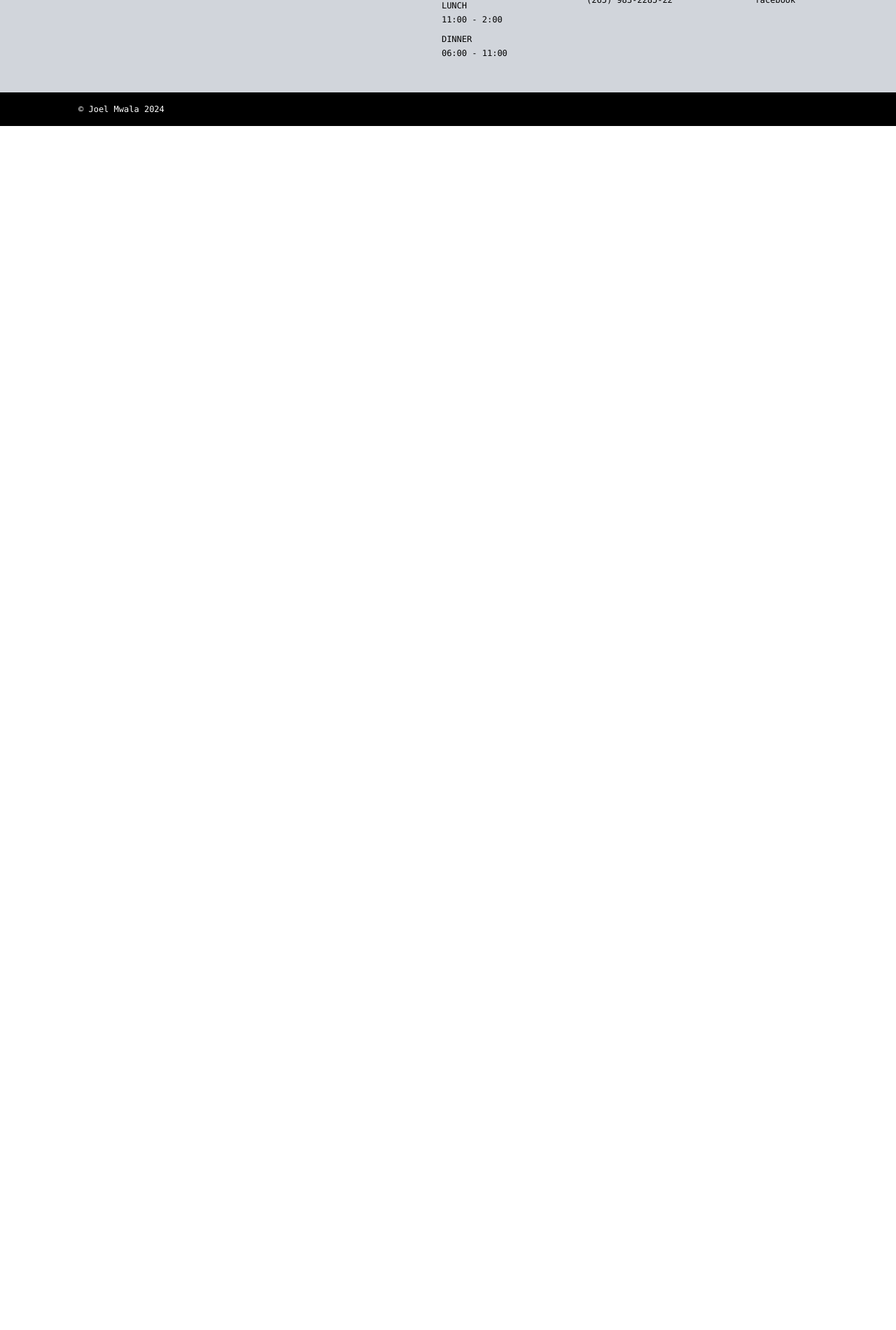
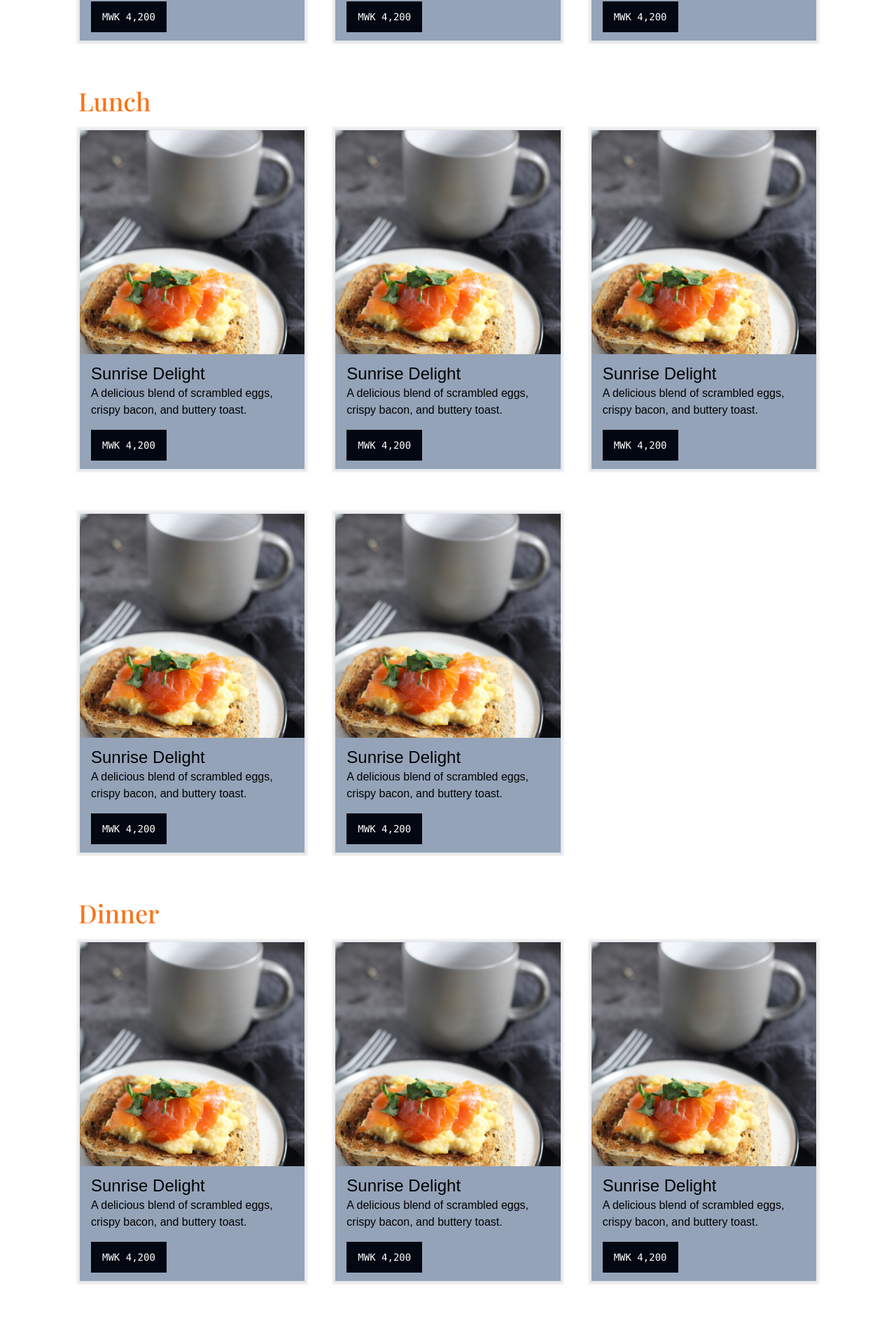
Before and after one commit to kazoomarc/samala_foods_one, a Next.js app: page /menu in a window 1280 px wide. Shown: the part 620-2520 px from the top of the page at 70% size. Before the commit the page ends 800 px from the top, so only its background shows below. Built offline with nearby package versions, Linux system fonts and the light colour scheme; a web font is replaced by a local one.

Commit message:
update menu page with one repeating menu

```diff
--- a/app/menu/page.tsx
+++ b/app/menu/page.tsx
@@ -5,7 +5,103 @@ export default function Home() {
   return (
     <>
       <Header />
+      <Menu />
       <Footer />
     </>
   );
 }
+
+function Menu() {
+  return (
+    <div>
+      <div className="px-28 py-10 _bg-orange-800">
+        <div id="breakfast" className="mt-8">
+          <h2 className="text-4xl font-medium font-playfair text-orange-500">
+            Break Fast
+          </h2>
+          <div className="grid grid-cols-3 gap-10">
+            <MenuCard />
+            <MenuCard />
+            <MenuCard />
+          </div>
+        </div>
+
+        <div id="lunch" className="mt-16">
+          <h2 className="text-4xl font-medium font-playfair text-orange-500">
+            Lunch
+          </h2>
+          <div className="grid grid-cols-3 gap-10">
+            <MenuCard />
+            <MenuCard />
+            <MenuCard />
+            <MenuCard />
+            <MenuCard />
+          </div>
+        </div>
+
+        <div id="dinner" className="mt-16">
+          <h2 className="text-4xl font-medium font-playfair text-orange-500">
+            Dinner
+          </h2>
+          <div className="grid grid-cols-3 gap-10">
+            <MenuCard />
+            <MenuCard />
+            <MenuCard />
+          </div>
+        </div>
+
+        <div id="drinks" className="mt-16">
+          <h2 className="text-4xl font-medium font-playfair text-orange-500">
+            Drinks
+          </h2>
+          <div className="grid grid-cols-3 gap-10">
+            <MenuCard />
+            <MenuCard />
+            <MenuCard />
+            <MenuCard />
+          </div>
+        </div>
+
+        <div id="desserts" className="mt-16">
+          <h2 className="text-4xl font-medium font-playfair text-orange-500">
+            Desserts
+          </h2>
+          <div className="grid grid-cols-3 gap-10">
+            <MenuCard />
+            <MenuCard />
+            <MenuCard />
+            <MenuCard />
+          </div>
+        </div>
+      </div>
+    </div>
+  );
+}
+
+function MenuCard({
+  name,
+  children,
+  price,
+}: {
+  name?: string;
+  children?: React.ReactNode;
+  price?: string;
+}) {
+  return (
+    <div className=" mt-5 border-2 _border-slate-400 shadow-sm ring ring-black/5 flex flex-col relative overflow-hidden">
+      {/* image here */}
+      <div className="relative h-80 shrink-0">
+        <img src="/images/breakfast-1.jpg" alt="alt text here" />
+      </div>
+      <div className="relative bg-slate-400 px-4 py-3">
+        <h3 className="text-2xl">Sunrise Delight</h3>
+        <p>
+          A delicious blend of scrambled eggs, crispy bacon, and buttery toast.
+        </p>
+        <div className="inline-flex mt-4 px-4 py-3 text-white bg-gray-950">
+          <span className="font-mono text-sm font-light">MWK 4,200</span>
+        </div>
+      </div>
+    </div>
+  );
+}
```
